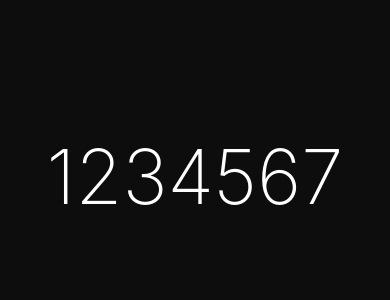
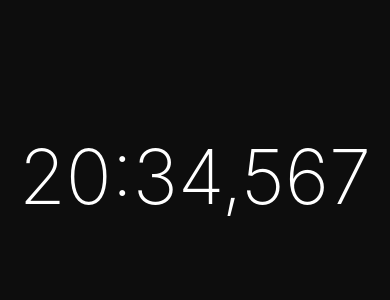
Before and after one commit to ntpbright/react-native-stopwatch, a React Native app: screen / in a window 390 px wide. Shown: the top 300 px of the page. Built offline with nearby package versions, Linux system fonts and the light colour scheme.

Commit message:
Show time from moment

```diff
--- a/App.js
+++ b/App.js
@@ -1,5 +1,6 @@
 import React, { Component } from 'react'
 import { StyleSheet, Text, View } from 'react-native'
+import moment from 'moment'
 
 const DATA = {
   timer: 1234567,
@@ -7,7 +8,12 @@ const DATA = {
 }
 
 function Timer({ interval }){
-  return <Text style={styles.timer}>{interval}</Text>
+  const duration = moment.duration(interval)
+  return (
+    <Text style={styles.timer}>
+      {duration.minutes()}:{duration.seconds()},{duration.milliseconds()}
+    </Text>
+  )
 }
 export default class App extends Component {
   render() {
--- a/package.json
+++ b/package.json
@@ -3,8 +3,8 @@
   "version": "0.1.0",
   "private": true,
   "devDependencies": {
+    "jest-expo": "25.0.0",
     "react-native-scripts": "1.11.1",
-    "jest-expo": "25.0.0",
     "react-test-renderer": "16.2.0"
   },
   "main": "./node_modules/react-native-scripts/build/bin/crna-entry.js",
@@ -20,6 +20,7 @@
   },
   "dependencies": {
     "expo": "^25.0.0",
+    "moment": "^2.21.0",
     "react": "16.2.0",
     "react-native": "0.52.0"
   }
```
Also changed, not shown: 1 other file (tests, documents, lock files or other folders).
